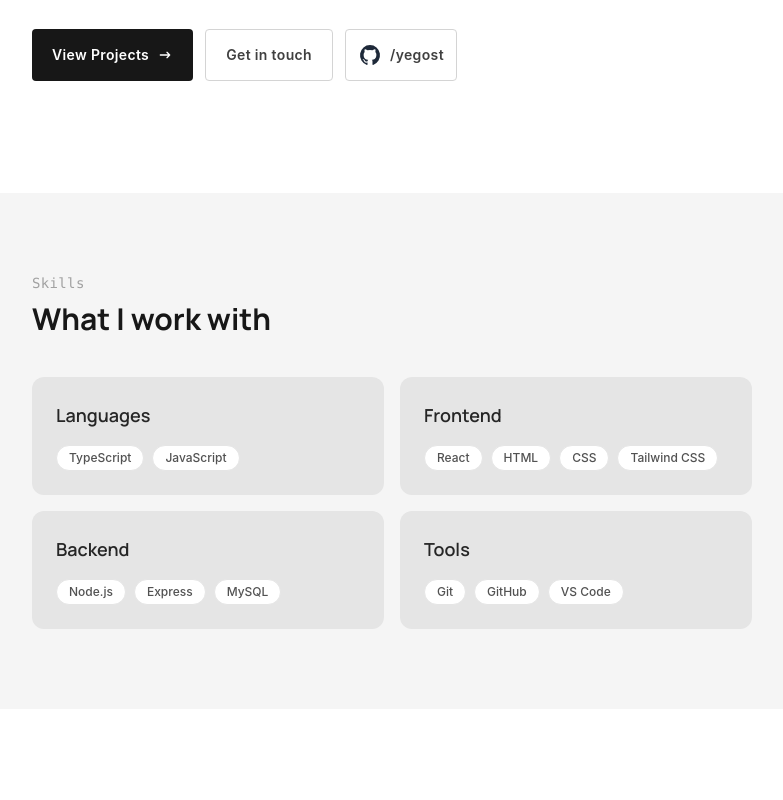
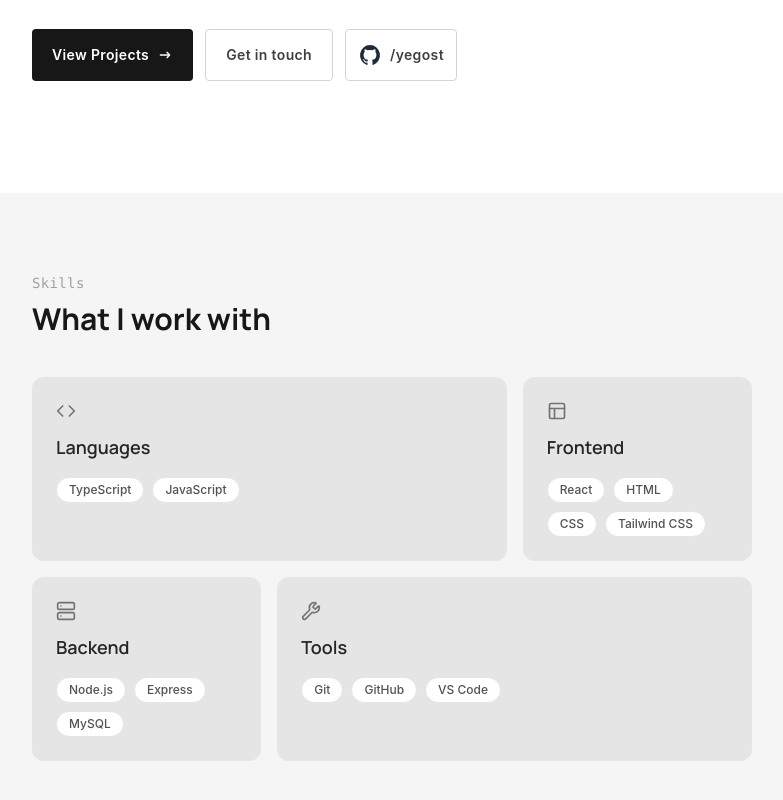
Before and after one commit to yegost/portfolio, a React (Vite) app: page / in a window 1280 px wide. Shown: the part 384-1184 px from the top of the page, without its empty margins (248-1031 px from the left). Built offline with nearby package versions, Linux system fonts and the light colour scheme.

Commit message:
changed skills section

```diff
--- a/package.json
+++ b/package.json
@@ -11,6 +11,7 @@
   },
   "dependencies": {
     "@tailwindcss/vite": "^4.2.2",
+    "lucide-react": "^1.8.0",
     "react": "^19.2.4",
     "react-dom": "^19.2.4",
     "tailwindcss": "^4.2.2"
--- a/src/components/Skills.tsx
+++ b/src/components/Skills.tsx
@@ -6,12 +6,16 @@ function Skills() {
             <div className="mx-auto max-w-3xl px-6 py-20">
                 <p className="font-mono text-sm text-neutral-400 mb-2 tracking-wide">Skills</p>
                 <h2 className="font-manrope text-3xl font-bold text-neutral-900 mb-10">What I work with</h2>
-                <div className="grid grid-cols-1 sm:grid-cols-2 gap-4">
-                    {skills.map(group => (
+                <div className="grid sm:grid-cols-3 grid-cols-1 gap-4">
+                    {skills.map((group, index) => (
                         <div
                             key={group.category}
-                            className="bg-neutral-200 rounded-xl p-6"
+                            className={`bg-neutral-200 rounded-xl p-6
+                                ${
+                                    index === 1 || index === 2 ? "sm:col-span-1" : "sm:col-span-2"
+                                }`}
                         >
+                            <group.icon className="w-5 h-5 text-neutral-500 mb-3" />
                             <h3 className="font-manrope text-lg font-semibold text-neutral-800 mb-4">
                                 {group.category}
                             </h3>
```
Also changed, not shown: src/data/data.ts (+8 -0 lines), 1 other file (tests, documents, lock files or other folders).
